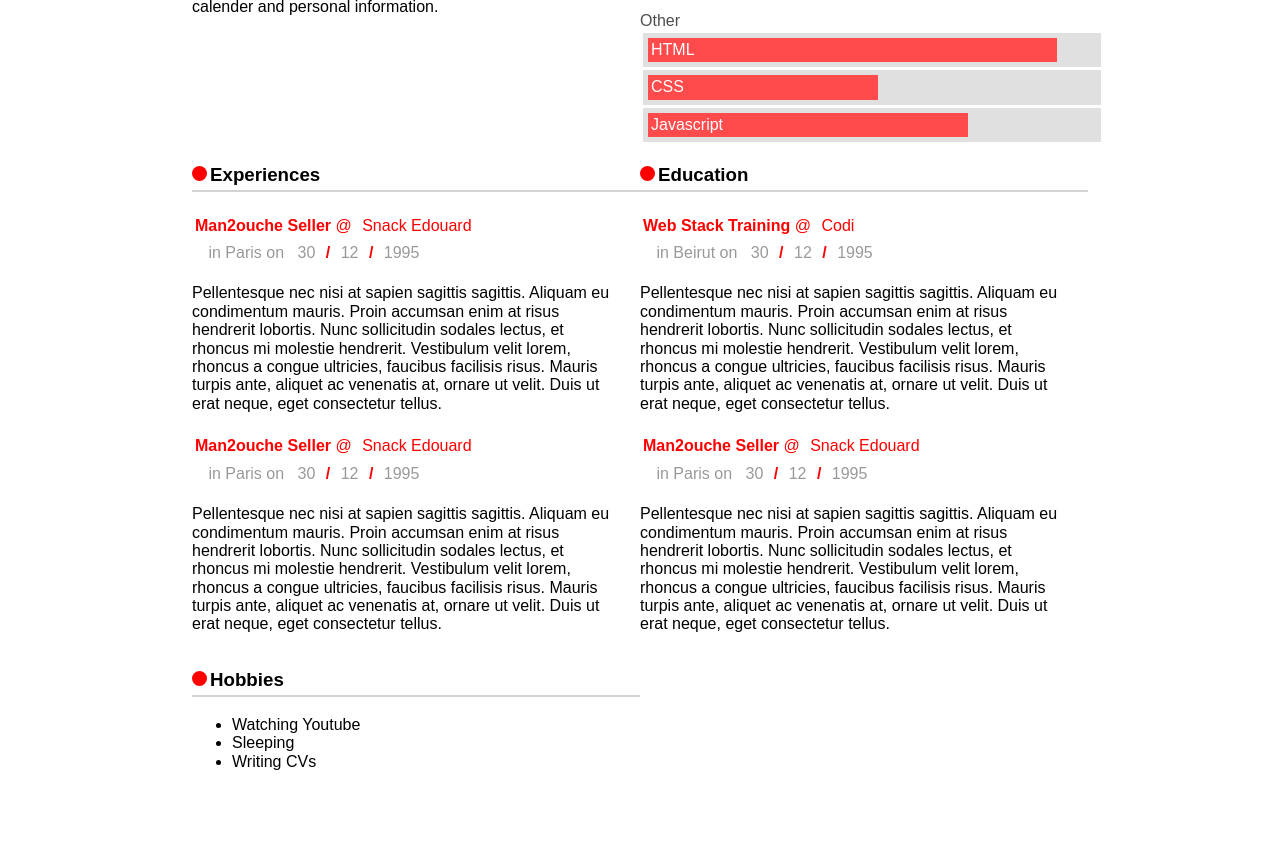
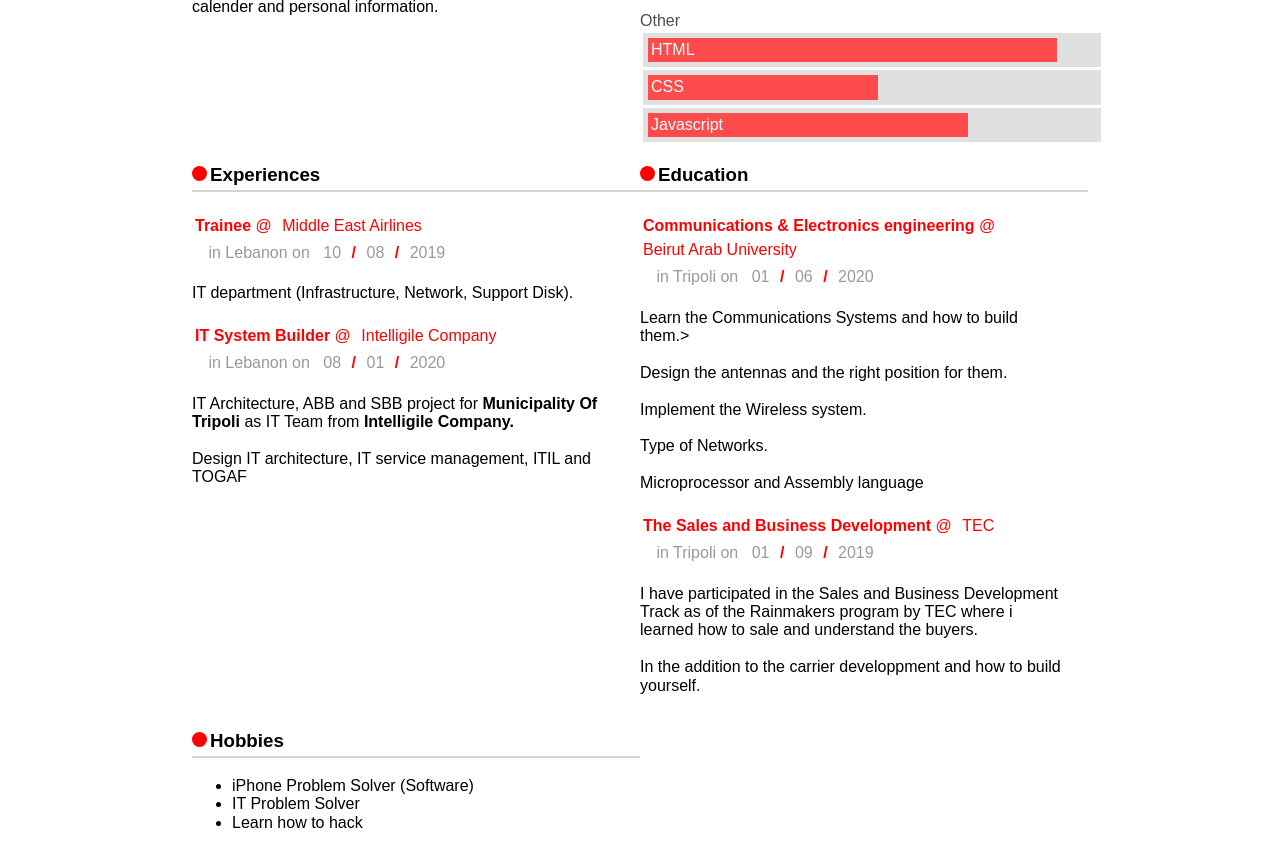
Before and after one commit to Ibrahim-Merhi/CV-styling-master, a plain HTML site: page public/style1/index.html in a window 1280 px wide. Shown: the part 345-1193 px from the top of the page. Before the commit the page ends 1132 px from the top, so only its background shows below. Drawn offline with Linux system fonts and the light colour scheme.

Commit message:
HTML Modification

```diff
--- a/public/style1/index.html
+++ b/public/style1/index.html
@@ -65,44 +65,44 @@
         <h3>Experiences</h3>
         <div class="experience">
           <h4>
-            <span class="experience-type">Man2ouche Seller</span>
-            <span class="experience-institution">Snack Edouard</span>
+            <span class="experience-type">Trainee</span>
+            <span class="experience-institution">Middle East Airlines</span>
           </h4>
           <div class="experience-details">
 						<span class="experience-location">
-              Paris
+              Lebanon
             </span>
 						<span class="experience-date">
-              <span class="day">30</span>
+              <span class="day">10</span>
               <span class="experience-date-separator">/</span>
-              <span class="month">12</span>
+              <span class="month">08</span>
               <span class="experience-date-separator">/</span>
-              <span class="year">1995</span>
+              <span class="year">2019</span>
             </span>
           </div>
 					<p class="experience-description">
-            Pellentesque nec nisi at sapien sagittis sagittis. Aliquam eu condimentum mauris. Proin accumsan enim at risus hendrerit lobortis. Nunc sollicitudin sodales lectus, et rhoncus mi molestie hendrerit. Vestibulum velit lorem, rhoncus a congue ultricies, faucibus facilisis risus. Mauris turpis ante, aliquet ac venenatis at, ornare ut velit. Duis ut erat neque, eget consectetur tellus.
+            IT department (Infrastructure, Network, Support Disk).
           </p>
         </div>
         <div class="experience">
           <h4>
-            <span class="experience-type">Man2ouche Seller</span>
-            <span class="experience-institution">Snack Edouard</span>
+            <span class="experience-type">IT System Builder</span>
+            <span class="experience-institution">Intelligile Company</span>
           </h4>
           <div class="experience-details">
 						<span class="experience-location">
-              Paris
+              Lebanon
             </span>
 						<span class="experience-date">
-              <span class="day">30</span>
+              <span class="day">08</span>
               <span class="experience-date-separator">/</span>
-              <span class="month">12</span>
+              <span class="month">01</span>
               <span class="experience-date-separator">/</span>
-              <span class="year">1995</span>
+              <span class="year">2020</span>
             </span>
           </div>
 					<p class="experience-description">
-            Pellentesque nec nisi at sapien sagittis sagittis. Aliquam eu condimentum mauris. Proin accumsan enim at risus hendrerit lobortis. Nunc sollicitudin sodales lectus, et rhoncus mi molestie hendrerit. Vestibulum velit lorem, rhoncus a congue ultricies, faucibus facilisis risus. Mauris turpis ante, aliquet ac venenatis at, ornare ut velit. Duis ut erat neque, eget consectetur tellus.
+            IT Architecture, ABB and SBB project for <b>Municipality Of Tripoli</b> as IT Team from <b>Intelligile Company.</b><br><br>Design IT architecture, IT service management, ITIL and TOGAF
           </p>
         </div>
       </section>
@@ -110,53 +110,54 @@
         <h3>Education</h3>
         <div class="experience">
           <h4>
-            <span class="experience-type">Web Stack Training</span>
-            <span class="experience-institution">Codi</span>
+            <span class="experience-type">Communications & Electronics engineering</span>
+            <span class="experience-institution">Beirut Arab University</span>
           </h4>
           <div class="experience-details">
 						<span class="experience-location">
-              Beirut
+              Tripoli
             </span>
 						<span class="experience-date">
-              <span class="day">30</span>
+              <span class="day">01</span>
               <span class="experience-date-separator">/</span>
-              <span class="month">12</span>
+              <span class="month">06</span>
               <span class="experience-date-separator">/</span>
-              <span class="year">1995</span>
+              <span class="year">2020</span>
             </span>
           </div>
 					<p class="experience-description">
-            Pellentesque nec nisi at sapien sagittis sagittis. Aliquam eu condimentum mauris. Proin accumsan enim at risus hendrerit lobortis. Nunc sollicitudin sodales lectus, et rhoncus mi molestie hendrerit. Vestibulum velit lorem, rhoncus a congue ultricies, faucibus facilisis risus. Mauris turpis ante, aliquet ac venenatis at, ornare ut velit. Duis ut erat neque, eget consectetur tellus.
+            Learn the Communications Systems and how to build them.><br><br>Design the antennas and the right position for them. <br><br>Implement the Wireless system.<br><br>Type of Networks.<br><br>Microprocessor and Assembly language
           </p>
         </div>
         <div class="experience">
           <h4>
-            <span class="experience-type">Man2ouche Seller</span>
-            <span class="experience-institution">Snack Edouard</span>
+            <span class="experience-type">The Sales and Business Development</span>
+            <span class="experience-institution">TEC</span>
           </h4>
           <div class="experience-details">
 						<span class="experience-location">
-              Paris
+              Tripoli
             </span>
 						<span class="experience-date">
-              <span class="day">30</span>
+              <span class="day">01</span>
               <span class="experience-date-separator">/</span>
-              <span class="month">12</span>
+              <span class="month">09</span>
               <span class="experience-date-separator">/</span>
-              <span class="year">1995</span>
+              <span class="year">2019</span>
             </span>
           </div>
 					<p class="experience-description">
-            Pellentesque nec nisi at sapien sagittis sagittis. Aliquam eu condimentum mauris. Proin accumsan enim at risus hendrerit lobortis. Nunc sollicitudin sodales lectus, et rhoncus mi molestie hendrerit. Vestibulum velit lorem, rhoncus a congue ultricies, faucibus facilisis risus. Mauris turpis ante, aliquet ac venenatis at, ornare ut velit. Duis ut erat neque, eget consectetur tellus.
+            I have participated in the
+Sales and Business Development Track as of the Rainmakers program by TEC where i learned how to sale and understand the buyers.<br><br>In the addition to the carrier developpment and how to build yourself.
           </p>
         </div>
       </section>
       <section id="hobbies">
         <h3>Hobbies</h3>
         <ul>
-          <li>Watching Youtube</li>
-          <li>Sleeping</li>
-          <li>Writing CVs</li>
+          <li>iPhone Problem Solver (Software)</li>
+          <li>IT Problem Solver</li>
+          <li>Learn how to hack</li>
         </ul>
       </section>
       <section id="contact">
@@ -165,29 +166,29 @@
           <dl class="contact contact-email">
             <dt class="contact-type">Email</dt>
             <dd class="contact-value">
-              <a href="mailto:student@codi.tech">student@codi.tech</a>
+              <a href="mailto:ibrahim.m.merhy@gmail.com">ibrahim.m.merhy@gmail.com</a>
             </dd>
           </dl>
           <dl class="contact contact-skype">
             <dt class="contact-type">Skype</dt>
-            <dd class="contact-value">first-last</dd>
+            <dd class="contact-value">Ibrahim Merhi</dd>
           </dl>
           <dl class="contact contact-phone">
             <dt class="contact-type">Phone/Whatsapp</dt>
             <dd class="contact-value">
-              <a href="tel:+96170261482">+9613123123</a>
+              <a href="tel:+96171562851">+961 71/562851</a>
             </dd>
           </dl>
           <dl class="contact contact-github">
             <dt class="contact-type">Github</dt>
             <dd class="contact-value">
-              <a href="https://github.com/User/" target="_blank">UserName</a>
+              <a href="https://github.com/Ibrahim-Merhi/" target="_blank">Ibrahim-Merhi</a>
             </dd>
           </dl>
           <dl class="contact contact-facebook">
             <dt class="contact-type">Facebook</dt>
             <dd class="contact-value">
-              <a href="//www.facebook.com/profileName" target="_blank">Profile Name</a>
+              <a href="www.facebook.com/ibrahim.merhi.12/" target="_blank">Ibrahim Merhi</a>
             </dd>
           </dl>
         </div>
```
